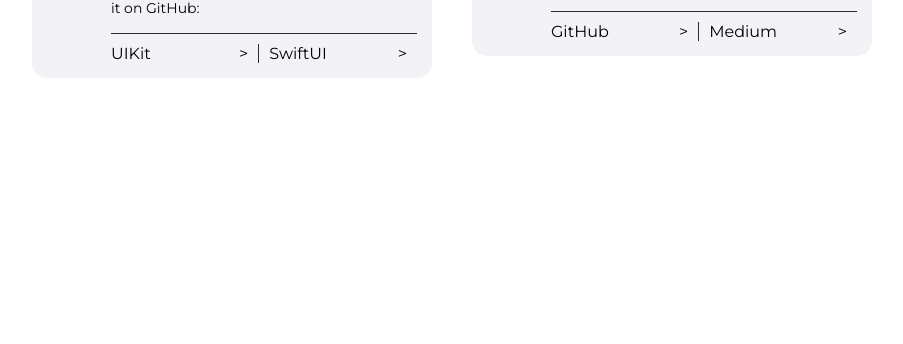
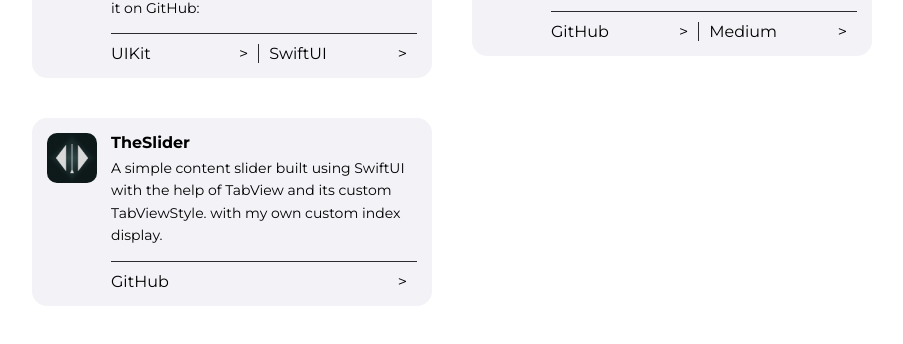
Before and after one commit to viktormauzer/viktormauzer.github.io, a plain HTML site: page index.html in a window 1280 px wide. Shown: the part 3602-3946 px from the top of the page, without its empty margins (188-1091 px from the left). Before the commit the page ends 3790 px from the top, so only its background shows below. Drawn offline with Linux system fonts and the light colour scheme.

Commit message:
Add slider app to homepage

```diff
--- a/index.html
+++ b/index.html
@@ -404,9 +404,25 @@
               <a aria-label="Github"
               rel="noreferrer noopener"
               target="_blank" href="https://github.com/viktormauzer/FriendFaceChallenge" class="text__button">GitHub</a>
+              <a aria-label="Medium"
+              rel="noreferrer noopener"
+              target="_blank" href="https://medium.com/@viktormauzer/solving-friendface-100daysofswiftui-challenge-day-60-61-754309014448" class="text__button">Medium</a>
+            </div>
+          </div>
+        </div>
+
+        <div class="moreApps__item">
+          <div class="moreApps__item-logo">
+            <img src="img/the-slider/app-icon-thumbnail.png" alt="FriendFaceLogo">
+          </div>
+          <div class="moreApps__item-info">
+            <h4>TheSlider</h4>
+            <p>A simple content slider built using SwiftUI with the help of TabView and its custom TabViewStyle. with my own custom index display.</p>
+            <div class="separator dark-bg">&nbsp;</div>
+            <div class="moreApps__item-buttons">
               <a aria-label="Github"
               rel="noreferrer noopener"
-              target="_blank" href="https://medium.com/@viktormauzer/solving-friendface-100daysofswiftui-challenge-day-60-61-754309014448" class="text__button">Medium</a>
+              target="_blank" href="https://github.com/viktormauzer/TheSlider" class="text__button">GitHub</a>
             </div>
           </div>
         </div>
```
Also changed, not shown: img/the-slider/app-icon-thumbnail.png (added).
